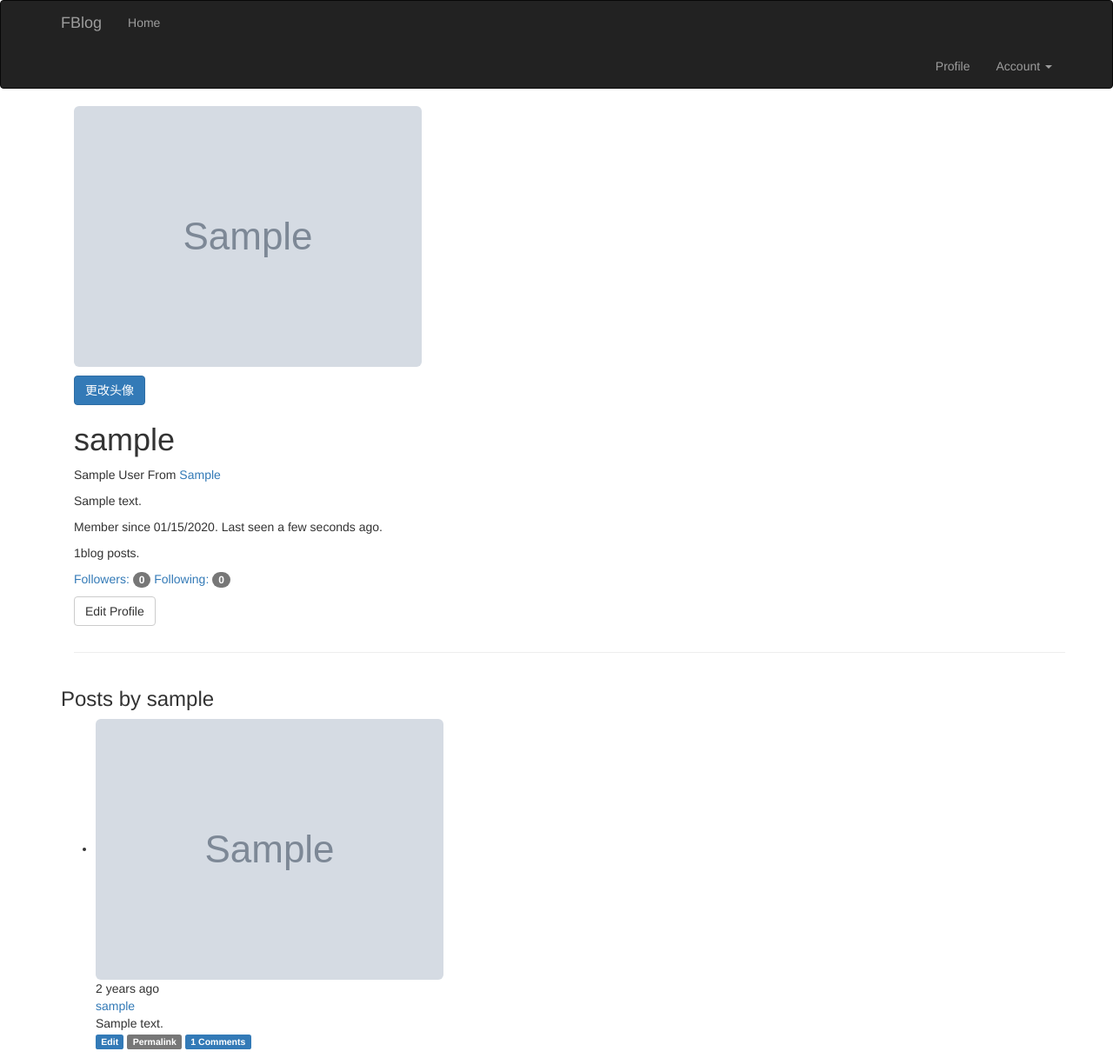
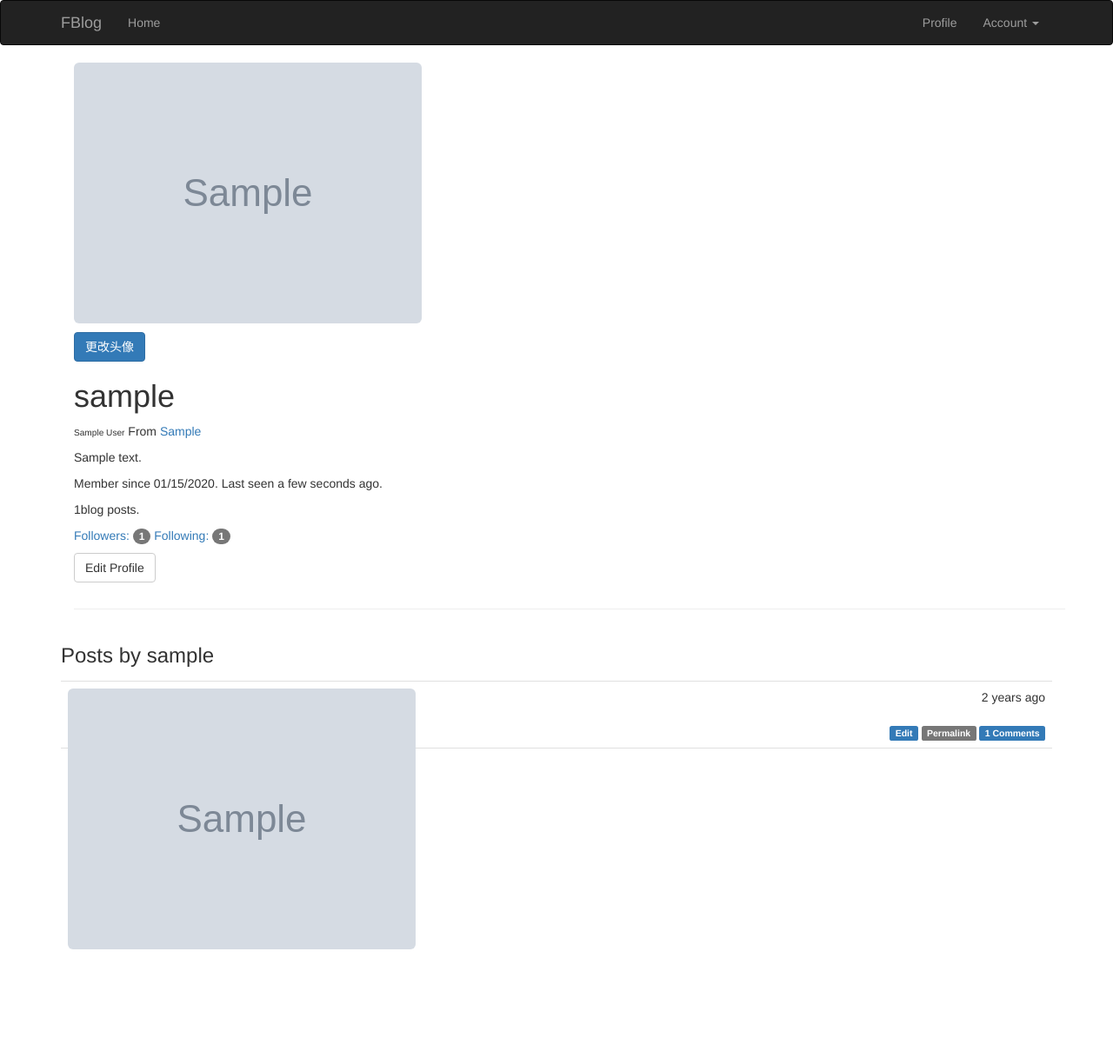
Before and after one commit to fancyabc/FBlog, a Flask app: a page that uses app/templates/base.html in a window 1280 px wide. Shown: the whole page at 87% size. After the commit the page ends 1092 px from the top, so only its background shows below. Run offline with Flask 2, Linux system fonts and the light colour scheme; a user stored in the database is signed in; tables that the repository leaves empty hold one stand-in row (values such as "Sample post"); grey boxes marked "Sample" are stand-in pictures; some libraries are stand-ins or nearby versions.

Commit message:
修复了点击后总是显示当前登录用户头像的问题；对显示进行优化

```diff
--- /dev/null
+++ b/app/static/styles.css
@@ -0,0 +1,107 @@
+.profile-thumbnail {
+    position: absolute;
+}
+.profile-header {
+    min-height: 260px;
+    margin-left: 280px;
+}
+div.post-tabs {
+    margin-top: 16px;
+}
+ul.posts {
+    list-style-type: none;
+    padding: 0px;
+    margin: 16px 0px 0px 0px;
+    border-top: 1px solid #e0e0e0;
+}
+div.post-tabs ul.posts {
+    margin: 0px;
+    border-top: none;
+}
+ul.posts li.post {
+    padding: 8px;
+    border-bottom: 1px solid #e0e0e0;
+}
+ul.posts li.post:hover {
+    background-color: #f0f0f0;
+}
+div.post-date {
+    float: right;
+}
+div.post-author {
+    font-weight: bold;
+}
+div.post-thumbnail {
+    position: absolute;
+}
+div.post-content {
+    margin-left: 48px;
+    min-height: 48px;
+}
+div.post-footer {
+    text-align: right;
+}
+ul.comments {
+    list-style-type: none;
+    padding: 0px;
+    margin: 16px 0px 0px 0px;
+}
+ul.comments li.comment {
+    margin-left: 32px;
+    padding: 8px;
+    border-bottom: 1px solid #e0e0e0;
+}
+ul.comments li.comment:nth-child(1) {
+    border-top: 1px solid #e0e0e0;
+}
+ul.comments li.comment:hover {
+    background-color: #f0f0f0;
+}
+div.comment-date {
+    float: right;
+}
+div.comment-author {
+    font-weight: bold;
+}
+div.comment-thumbnail {
+    position: absolute;
+}
+div.comment-content {
+    margin-left: 48px;
+    min-height: 48px;
+}
+div.comment-form {
+    margin: 16px 0px 16px 32px;
+}
+div.pagination {
+    width: 100%;
+    text-align: right;
+    padding: 0px;
+    margin: 0px;
+}
+div.flask-pagedown-preview {
+    margin: 10px 0px 10px 0px;
+    border: 1px solid #e0e0e0;
+    padding: 4px;
+}
+div.flask-pagedown-preview h1 {
+    font-size: 140%;
+}
+div.flask-pagedown-preview h2 {
+    font-size: 130%;
+}
+div.flask-pagedown-preview h3 {
+    font-size: 120%;
+}
+.post-body h1 {
+    font-size: 140%;
+}
+.post-body h2 {
+    font-size: 130%;
+}
+.post-body h3 {
+    font-size: 120%;
+}
+.table.followers tr {
+    border-bottom: 1px solid #e0e0e0;
+}
--- a/app/templates/base.html
+++ b/app/templates/base.html
@@ -1,13 +1,14 @@
 <!-- 包含导航栏的应用基础模板 -->
 {% extends "bootstrap/base.html" %}
 
-{% block title %}Flasky{% endblock %}
+{% block title %}FBlog{% endblock %}
 
 <!-- 在基模版中引入favicon.ico，定义收藏夹图标 -->>
 {% block head %}
 {{ super() }}
 <link rel="shortcut icon" href="{{ url_for('static', filename='favicon.ico') }}" type="image/x-icon">
 <link rel="icon" href="{{ url_for('static', filename='favicon.ico') }}" type="image/x-icon">
+<link rel="stylesheet" type="text/css" href="{{ url_for('static', filename='styles.css') }}">
 {% endblock %}
 
 {% block navbar %}
@@ -26,7 +27,6 @@
             <ul class="nav navbar-nav">
                 <li><a href="/">Home</a></li>
             </ul>
-        </div>
             <ul class="nav navbar-nav navbar-right">
                 {% if current_user.is_authenticated %}
                 <li>
@@ -44,6 +44,7 @@
                     <li><a href="{{ url_for('auth.login') }}">Log In</a></li>
                 {% endif %}
             </ul>
+        </div>
     </div>
 </div>
 {% endblock %}
--- a/app/templates/user.html
+++ b/app/templates/user.html
@@ -7,7 +7,7 @@
 <div class="container">
     <div class="row container">
         <div class="col col-3">
-            <img class="img-rounded profile-thumbnail" src="{{ url_for('main.get_avatar',  filename=current_user.avatar_l) }}">
+            <img class="img-rounded img-fluid" src="{{ url_for('main.get_avatar',  filename=user.avatar_l) }}">
             {% if user == current_user %} {# 判断用户是不是当前用户 #}
                 <br><a style="margin-top: 10px" href="{{ url_for('main.upload') }}" class="btn btn-primary">更改头像 <span class="fa fa-edit"></span></a>
             {% endif %}
@@ -16,7 +16,7 @@
             <h1>{{ user.username }}</h1>
             {% if user.name or user.location %}
             <p>
-                {% if user.name %}{{ user.name }}{% endif %}
+                {% if user.name %}<small><small><small class="text-muted font-weight-light"></small>{{ user.name }}</small></small></small>{% endif %}
                 {% if user.location %}
                     From <a href="http://baidu.com/?q={{ user.location }}">
                         {{ user.location }}
@@ -43,11 +43,11 @@
                     <a href="{{ url_for('.unfollow', username=user.username) }}" class="btn btn-default">Unfollow</a>
                     {% endif %}
                 {% endif %}
-                <a href="{{ url_for('.followers', username=user.username) }}">
-                    Followers: <span class="badge">{{ user.followers.count() -1 }}</span>
+                <a href="{{ url_for('.followers', username=user.username) }}">Followers:
+                    <span class="badge">{{ user.followers.count() }}</span>
                 </a>
-                <a href="{{ url_for('.followed_by', username=user.username) }}">
-                    Following: <span class="badge">{{ user.followed.count() -1 }}</span>
+                <a href="{{ url_for('.followed_by', username=user.username) }}">Following:
+                    <span class="badge">{{ user.followed.count() }}</span>
                 </a>
                 {% if current_user.is_authenticated and user != current_user and user.is_following(current_user) %}
                     <span class="label label-default">Follows you</span>
```
